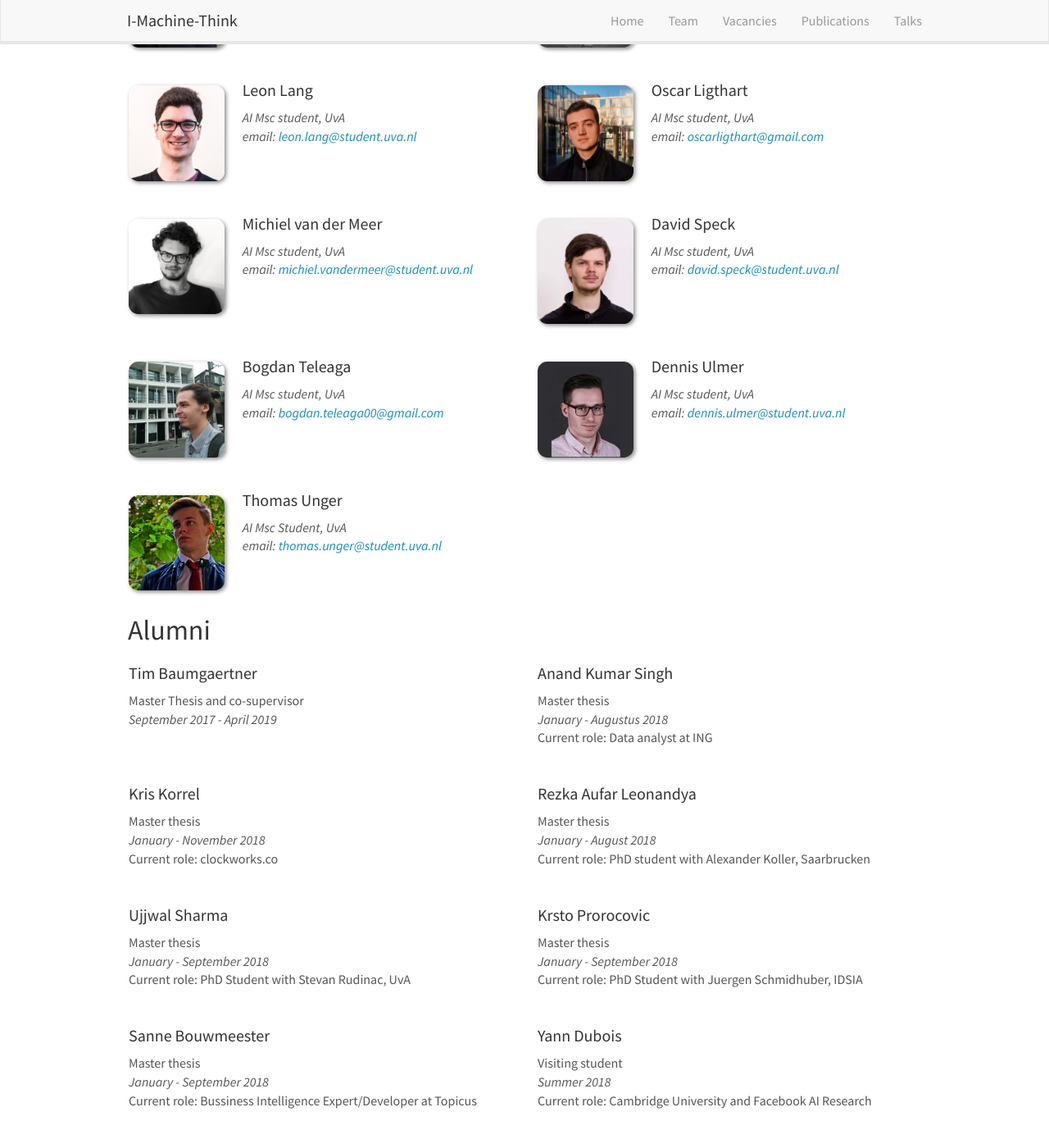
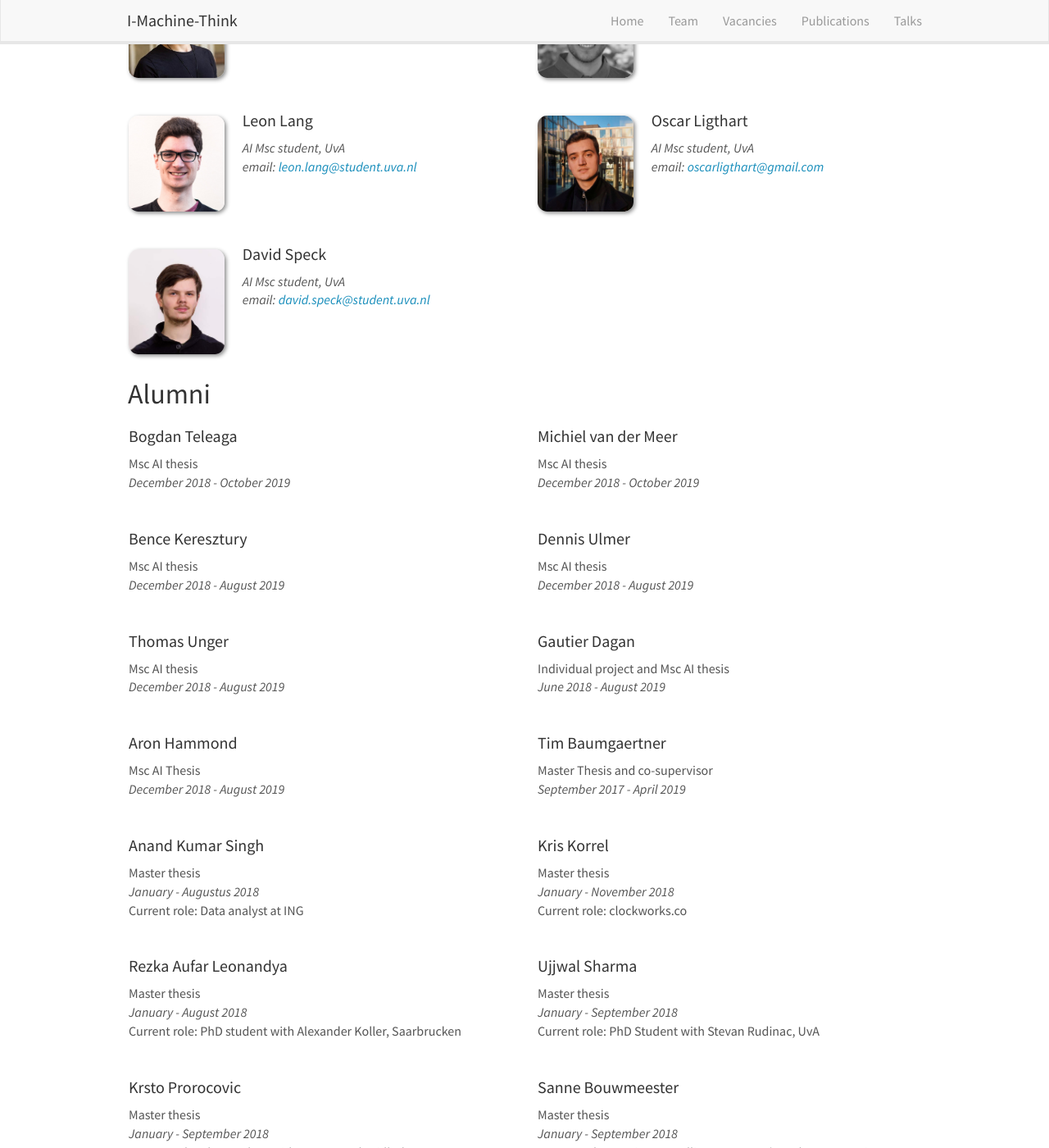
Before and after one commit to i-machine-think/i-machine-think.github.io, a Jekyll site: the page built from _pages/team.md, in a window 1280 px wide and 1400 px high, scrolled down 1185 px. Shown: the whole window at 82% size. Built offline with Jekyll 4.4.1, drawn with Linux system fonts in a browser that asks for light colours; nearby versions of some CDN libraries; some of the changed text lies outside the part shown.

Commit message:
Add studentsand move others to alumni

```diff
--- a/_data/alumni_members.yml
+++ b/_data/alumni_members.yml
@@ -1,3 +1,38 @@
+ - name: Bogdan Teleaga
+   photo: BTeleaga.jpeg
+   role: Msc AI thesis
+   duration: December 2018 - October 2019
+
+ - name: Michiel van der Meer
+   photo: MvdMeer.jpeg
+   role: Msc AI thesis
+   duration: December 2018 - October 2019
+
+ - name: Bence Keresztury
+   photo: BKeresztury.jpeg
+   role: Msc AI thesis
+   duration: December 2018 - August 2019
+
+ - name: Dennis Ulmer
+   photo: DUlmer.jpeg
+   role: Msc AI thesis
+   duration: December 2018 - August 2019
+
+ - name: Thomas Unger
+   photo: TUnger.jpg
+   role: Msc AI thesis
+   duration: December 2018 - August 2019
+
+ - name: Gautier Dagan
+   photo: GDagan.jpeg
+   role: Individual project and Msc AI thesis
+   duration: June 2018 - August 2019
+
+ - name: Aron Hammond
+   photo: AHammond.jpeg
+   role: Msc AI Thesis
+   duration: December 2018 - August 2019
+
  - name: Tim Baumgaertner
    photo: TBaumgaertner.jpeg
    duration: September 2017 - April 2019
--- a/_data/students.yml
+++ b/_data/students.yml
@@ -8,20 +8,20 @@
 #  education3:
 #  education4:
 #
-- name: Gautier Dagan
-  photo: GDagan.jpeg
+- name: Oskar van de Wal
+  photo: OvdWal.jpeg
   info: AI Msc student, UvA
-  email: gautier.dagan@student.uva.nl
+  email: oskar.vanderwal@gmail.com
+
+- name: Silvan de Boer
+  photo: Sdeboer.jpeg
+  info: AI Msc student, UvA
+  email: silvandeboer@gmail.com
 
 - name: Verna Dankers
   photo: VDankers.jpeg
   info: AI Msc student, UvA
   email: verna.dankers@student.uva.nl
-
-- name: Aron Hammond
-  photo: AHammond.jpeg
-  info: AI Msc student, UvA
-  email: a.o.m.hammond@gmail.com
 
 - name: Jaap Jumelet
   photo: JJumelet.jpeg
@@ -48,27 +48,7 @@
   info: AI Msc student, UvA
   email: oscarligthart@gmail.com
 
-- name: Michiel van der Meer
-  photo: MvdMeer.jpeg
-  info: AI Msc student, UvA
-  email: michiel.vandermeer@student.uva.nl
-
 - name: David Speck
   photo: DSpeck.png
   info: AI Msc student, UvA
   email: david.speck@student.uva.nl
-
-- name: Bogdan Teleaga
-  photo: BTeleaga.jpeg
-  info: AI Msc student, UvA
-  email: bogdan.teleaga00@gmail.com
-
-- name: Dennis Ulmer
-  photo: DUlmer.jpeg
-  info: AI Msc student, UvA
-  email: dennis.ulmer@student.uva.nl
-
-- name: Thomas Unger
-  photo: TUnger.jpg
-  info: AI Msc Student, UvA
-  email: thomas.unger@student.uva.nl
```
Also changed, not shown: images/teampic/OvdWal.jpeg (added), images/teampic/Sdeboer.jpeg (added).
